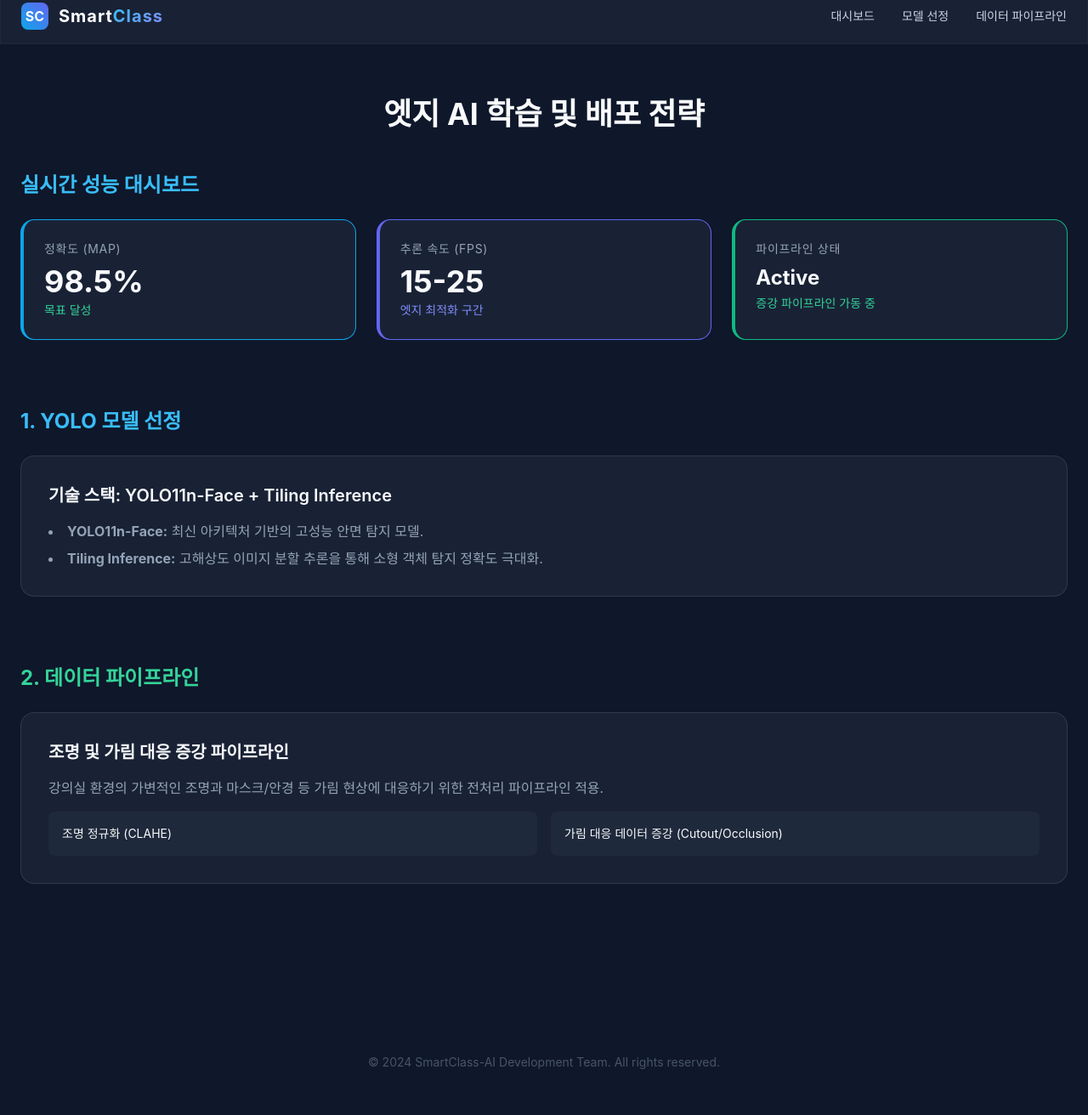
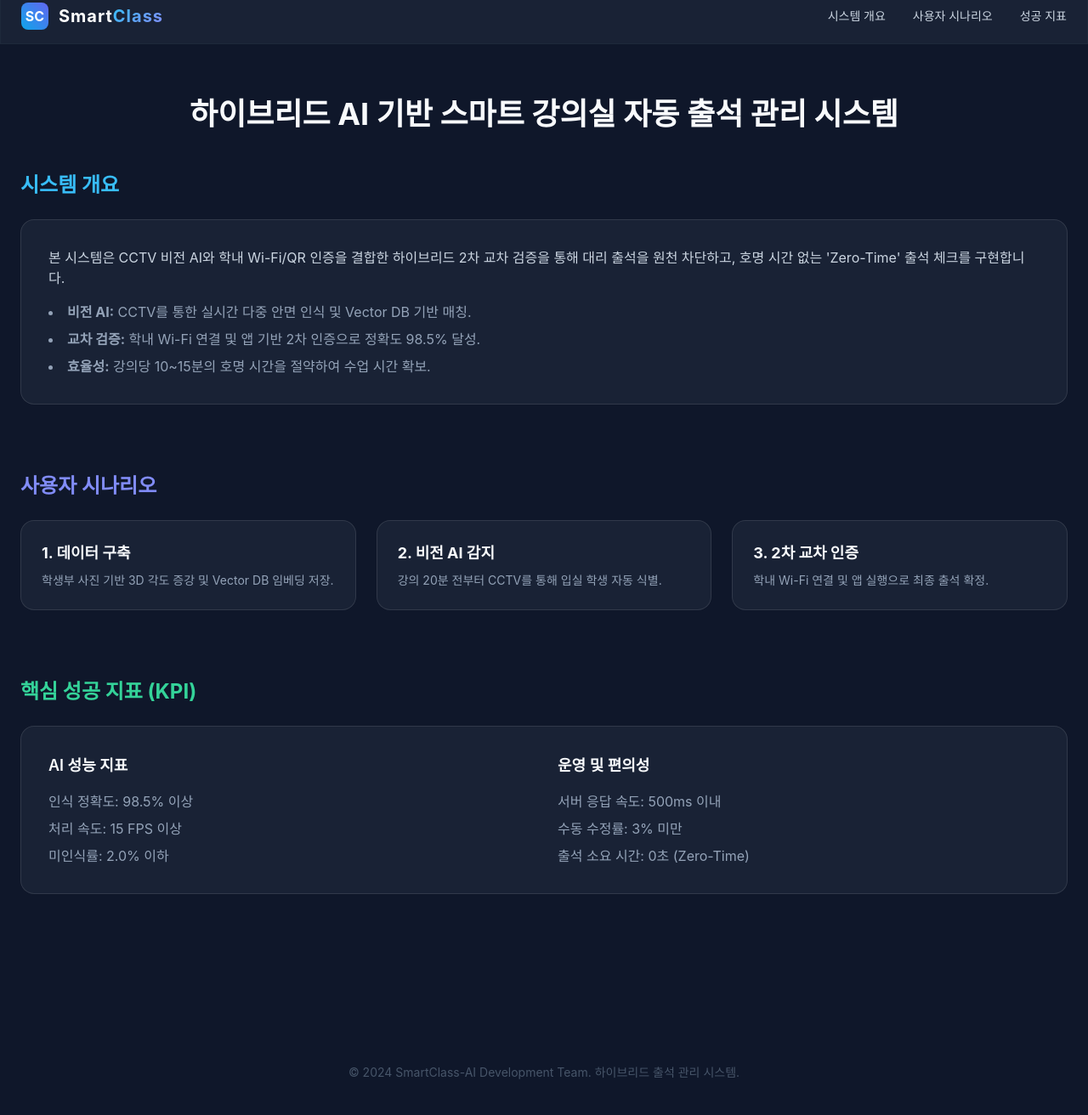
Before and after one commit to SeunghoSong/song_make_and_move, a plain HTML site: page index.html in a window 1280 px wide. Shown: the part 14-1326 px from the top of the page at 85% size. Drawn offline with nearby package versions, Linux system fonts and the light colour scheme.

Commit message:
학습계획 추가 및 홈페이지 수정3

```diff
--- a/index.html
+++ b/index.html
@@ -3,14 +3,12 @@
 <head>
     <meta charset="UTF-8">
     <meta name="viewport" content="width=device-width, initial-scale=1.0">
-    <title>SmartClass-AI | 엣지 AI 학습 및 배포 계획</title>
+    <title>SmartClass-AI | 하이브리드 자동 출석 관리 시스템</title>
     <script src="https://cdn.tailwindcss.com"></script>
     <style>
         body { background-color: #0f172a; color: #f8fafc; font-family: 'Inter', system-ui, sans-serif; }
         .glass-panel { background: rgba(30, 41, 59, 0.7); backdrop-filter: blur(12px); border: 1px solid rgba(255, 255, 255, 0.1); }
         .gradient-text { background: linear-gradient(135deg, #38bdf8 0%, #818cf8 100%); -webkit-background-clip: text; -webkit-text-fill-color: transparent; }
-        .pipeline-step { border-left: 2px solid #38bdf8; padding-left: 1.5rem; margin-bottom: 1.5rem; }
-        .code-block { background: #1e293b; color: #e2e8f0; padding: 1rem; border-radius: 0.5rem; font-family: monospace; font-size: 0.875rem; overflow-x: auto; }
     </style>
 </head>
 <body class="antialiased">
@@ -23,67 +21,77 @@
                 <span class="font-bold text-xl tracking-wider text-white">Smart<span class="gradient-text">Class</span></span>
             </div>
             <div class="hidden md:flex space-x-8 text-sm font-medium text-slate-300">
-                <a href="#dashboard" class="hover:text-sky-400">대시보드</a>
-                <a href="#model" class="hover:text-sky-400">모델 선정</a>
-                <a href="#pipeline" class="hover:text-sky-400">데이터 파이프라인</a>
+                <a href="#overview" class="hover:text-sky-400">시스템 개요</a>
+                <a href="#scenario" class="hover:text-sky-400">사용자 시나리오</a>
+                <a href="#kpi" class="hover:text-sky-400">성공 지표</a>
             </div>
         </div>
     </nav>
 
     <!-- Main Content -->
     <main class="pt-32 pb-20 px-6 max-w-7xl mx-auto">
-        <h1 class="text-4xl font-bold mb-12 text-center">엣지 AI 학습 및 배포 전략</h1>
+        <h1 class="text-4xl font-bold mb-12 text-center">하이브리드 AI 기반 스마트 강의실 자동 출석 관리 시스템</h1>
 
-        <!-- Dashboard Widget -->
-        <section id="dashboard" class="mb-20">
-            <h2 class="text-2xl font-bold mb-6 text-sky-400">실시간 성능 대시보드</h2>
+        <!-- Overview -->
+        <section id="overview" class="mb-20">
+            <h2 class="text-2xl font-bold mb-6 text-sky-400">시스템 개요</h2>
+            <div class="glass-panel p-8 rounded-2xl">
+                <p class="text-slate-300 mb-4">본 시스템은 CCTV 비전 AI와 학내 Wi-Fi/QR 인증을 결합한 하이브리드 2차 교차 검증을 통해 대리 출석을 원천 차단하고, 호명 시간 없는 'Zero-Time' 출석 체크를 구현합니다.</p>
+                <ul class="list-disc list-inside text-slate-400 space-y-2">
+                    <li><strong>비전 AI:</strong> CCTV를 통한 실시간 다중 안면 인식 및 Vector DB 기반 매칭.</li>
+                    <li><strong>교차 검증:</strong> 학내 Wi-Fi 연결 및 앱 기반 2차 인증으로 정확도 98.5% 달성.</li>
+                    <li><strong>효율성:</strong> 강의당 10~15분의 호명 시간을 절약하여 수업 시간 확보.</li>
+                </ul>
+            </div>
+        </section>
+
+        <!-- Scenario -->
+        <section id="scenario" class="mb-20">
+            <h2 class="text-2xl font-bold mb-6 text-indigo-400">사용자 시나리오</h2>
             <div class="grid grid-cols-1 md:grid-cols-3 gap-6">
-                <div class="glass-panel p-6 rounded-2xl border-l-4 border-sky-500">
-                    <h3 class="text-slate-400 text-sm uppercase tracking-wider">정확도 (mAP)</h3>
-                    <p class="text-4xl font-bold mt-2">98.5%</p>
-                    <p class="text-emerald-400 text-sm mt-1">목표 달성</p>
+                <div class="glass-panel p-6 rounded-2xl">
+                    <h3 class="font-bold text-lg mb-2">1. 데이터 구축</h3>
+                    <p class="text-sm text-slate-400">학생부 사진 기반 3D 각도 증강 및 Vector DB 임베딩 저장.</p>
                 </div>
-                <div class="glass-panel p-6 rounded-2xl border-l-4 border-indigo-500">
-                    <h3 class="text-slate-400 text-sm uppercase tracking-wider">추론 속도 (FPS)</h3>
-                    <p class="text-4xl font-bold mt-2">15-25</p>
-                    <p class="text-indigo-400 text-sm mt-1">엣지 최적화 구간</p>
+                <div class="glass-panel p-6 rounded-2xl">
+                    <h3 class="font-bold text-lg mb-2">2. 비전 AI 감지</h3>
+                    <p class="text-sm text-slate-400">강의 20분 전부터 CCTV를 통해 입실 학생 자동 식별.</p>
                 </div>
-                <div class="glass-panel p-6 rounded-2xl border-l-4 border-emerald-500">
-                    <h3 class="text-slate-400 text-sm uppercase tracking-wider">파이프라인 상태</h3>
-                    <p class="text-2xl font-bold mt-2">Active</p>
-                    <p class="text-emerald-400 text-sm mt-1">증강 파이프라인 가동 중</p>
+                <div class="glass-panel p-6 rounded-2xl">
+                    <h3 class="font-bold text-lg mb-2">3. 2차 교차 인증</h3>
+                    <p class="text-sm text-slate-400">학내 Wi-Fi 연결 및 앱 실행으로 최종 출석 확정.</p>
                 </div>
             </div>
         </section>
 
-        <!-- 1. Model Selection -->
-        <section id="model" class="mb-20">
-            <h2 class="text-2xl font-bold mb-6 text-sky-400">1. YOLO 모델 선정</h2>
+        <!-- KPI -->
+        <section id="kpi" class="mb-20">
+            <h2 class="text-2xl font-bold mb-6 text-emerald-400">핵심 성공 지표 (KPI)</h2>
             <div class="glass-panel p-8 rounded-2xl">
-                <h3 class="text-xl font-semibold mb-4">기술 스택: YOLO11n-Face + Tiling Inference</h3>
-                <ul class="list-disc list-inside text-slate-400 space-y-2">
-                    <li><strong>YOLO11n-Face:</strong> 최신 아키텍처 기반의 고성능 안면 탐지 모델.</li>
-                    <li><strong>Tiling Inference:</strong> 고해상도 이미지 분할 추론을 통해 소형 객체 탐지 정확도 극대화.</li>
-                </ul>
-            </div>
-        </section>
-
-        <!-- 2. Pipeline -->
-        <section id="pipeline" class="mb-20">
-            <h2 class="text-2xl font-bold mb-6 text-emerald-400">2. 데이터 파이프라인</h2>
-            <div class="glass-panel p-8 rounded-2xl">
-                <h3 class="text-xl font-semibold mb-4">조명 및 가림 대응 증강 파이프라인</h3>
-                <p class="text-slate-400 mb-4">강의실 환경의 가변적인 조명과 마스크/안경 등 가림 현상에 대응하기 위한 전처리 파이프라인 적용.</p>
-                <div class="grid grid-cols-1 md:grid-cols-2 gap-4">
-                    <div class="bg-slate-800 p-4 rounded-lg text-sm">조명 정규화 (CLAHE)</div>
-                    <div class="bg-slate-800 p-4 rounded-lg text-sm">가림 대응 데이터 증강 (Cutout/Occlusion)</div>
+                <div class="grid grid-cols-1 md:grid-cols-2 gap-8">
+                    <div>
+                        <h3 class="text-lg font-semibold mb-4">AI 성능 지표</h3>
+                        <ul class="text-slate-400 space-y-2">
+                            <li>인식 정확도: 98.5% 이상</li>
+                            <li>처리 속도: 15 FPS 이상</li>
+                            <li>미인식률: 2.0% 이하</li>
+                        </ul>
+                    </div>
+                    <div>
+                        <h3 class="text-lg font-semibold mb-4">운영 및 편의성</h3>
+                        <ul class="text-slate-400 space-y-2">
+                            <li>서버 응답 속도: 500ms 이내</li>
+                            <li>수동 수정률: 3% 미만</li>
+                            <li>출석 소요 시간: 0초 (Zero-Time)</li>
+                        </ul>
+                    </div>
                 </div>
             </div>
         </section>
     </main>
 
     <footer class="py-10 text-center text-slate-600 text-sm">
-        © 2024 SmartClass-AI Development Team. All rights reserved.
+        © 2024 SmartClass-AI Development Team. 하이브리드 출석 관리 시스템.
     </footer>
 </body>
 </html>
```
Also changed, not shown: 1 other file.
